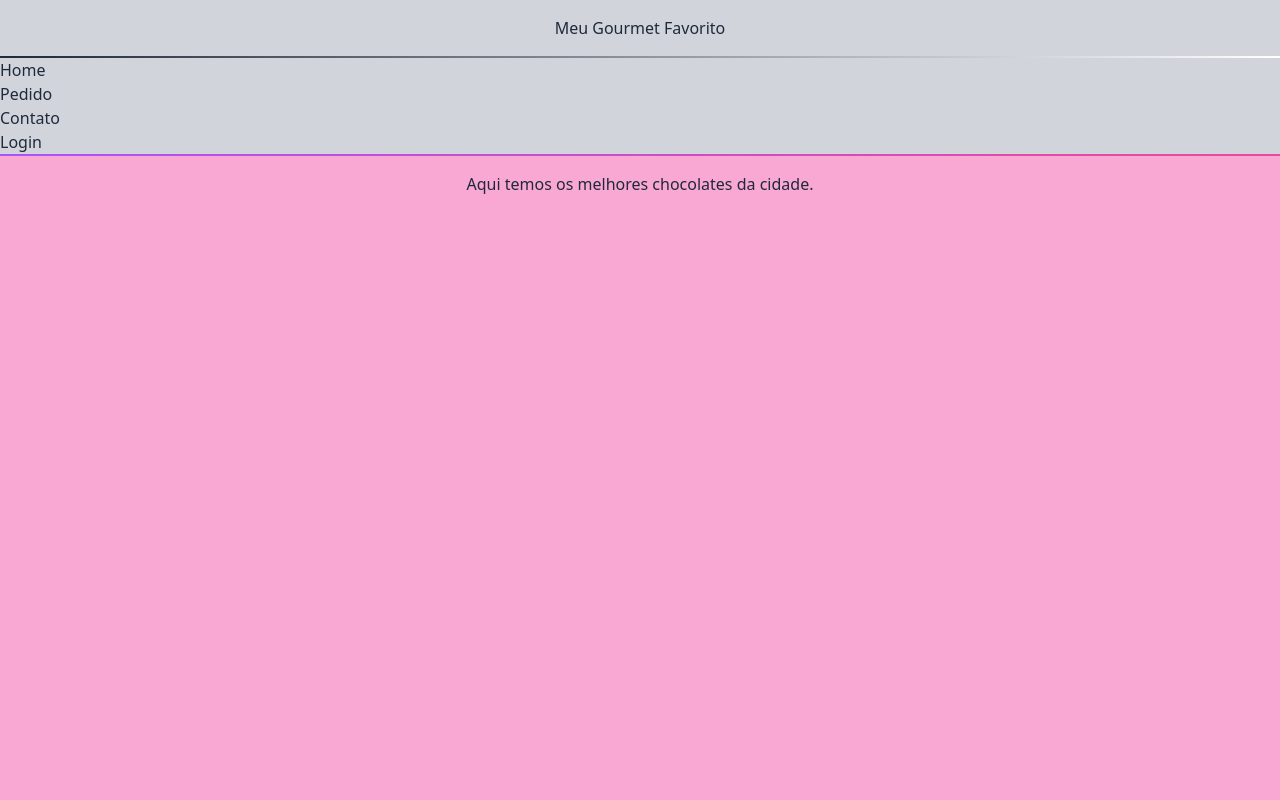
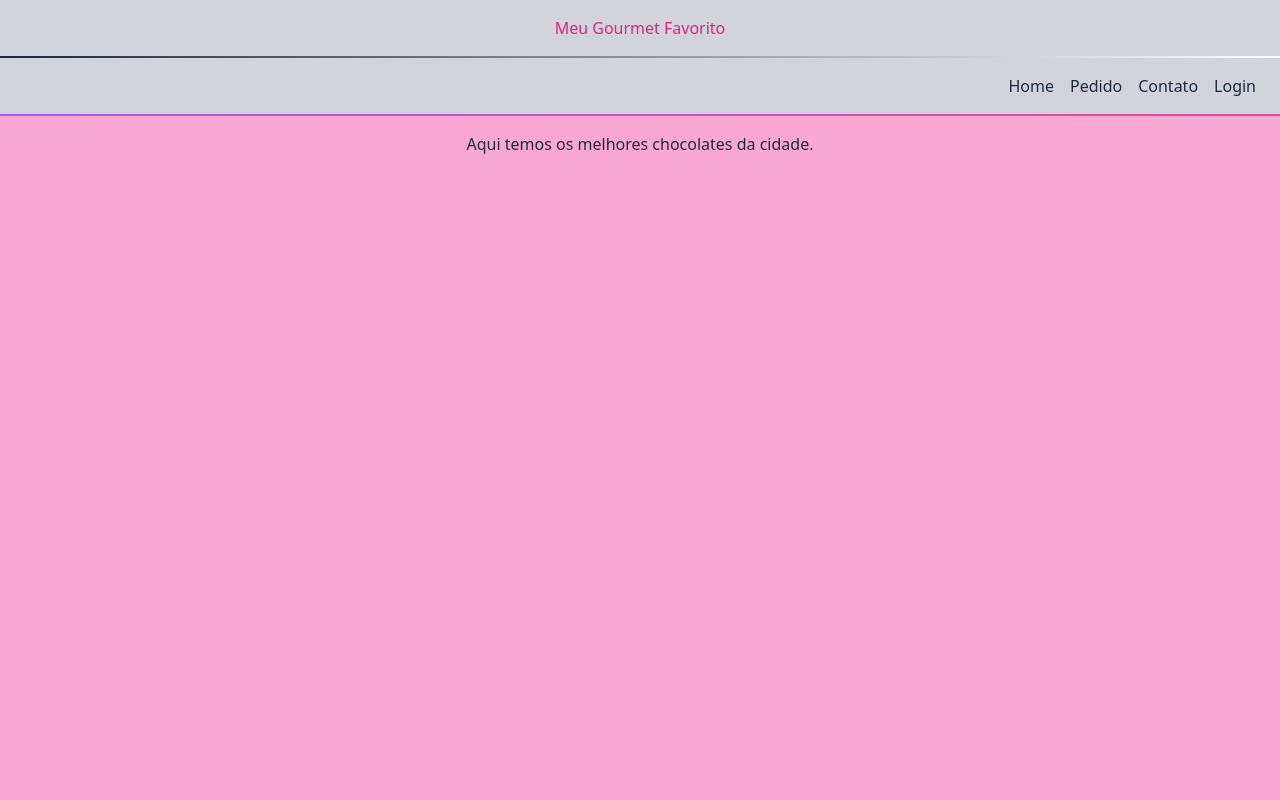
Before and after one commit to Igor-Cruz/MeuGourmetFavorito, a Next.js app: page / in a window 1280 px wide. Shown: the top 800 px of the page. Built offline with nearby package versions, Linux system fonts and the light colour scheme.

Commit message:
Navbar finalizado

```diff
--- a/components/Footer/index.tsx
+++ b/components/Footer/index.tsx
@@ -2,7 +2,7 @@ export default function Footer() {
   return (
     <footer className=' bg-gray-300 text-slate-800 '>
       <div >
-        <h1 className='text-center p-4 hover:text-pink-700'><a href='https://www.linkedin.com/in/igor-cruz-ti/' target="_blank">Desenvolvido no curso DevPleno por:Igor Cruz</a> </h1>
+        <h1 className='text-center p-4 hover:text-pink-700'><a href='https://www.linkedin.com/in/igor-cruz-ti/' target="_blank">Desenvolvido no curso DevPleno por: Igor Cruz</a> </h1>
       </div>
     </footer>
   )
--- a/components/Header/index.tsx
+++ b/components/Header/index.tsx
@@ -1,8 +1,8 @@
 export default function Header() {
   return (
 
-    <header className=' bg-gray-300 '>
-      <h1 className=' text-center p-4 text-slate-800'>Meu Gourmet Favorito</h1>
+    <header className=' bg-gray-300  '>
+      <h1 className=' text-center p-4 text-pink-600'>Meu Gourmet Favorito</h1>
     </header>
 
 
--- a/components/Navbar/index.tsx
+++ b/components/Navbar/index.tsx
@@ -2,22 +2,22 @@ import Link from "next/link"
 
 export default function Navbar() {
   return (
-    <nav className='bg-gray-300 text-slate-800 '>
-      <ul >
+    <nav className='bg-gray-300 text-slate-800'>
+      <ul className=" p-4 text-end">
 
-        <li className="hover:text-pink-700">
+        <li className="hover:text-pink-700  list-none inline px-2">
           <Link href='#Home'>Home</Link>
         </li>
 
-        <li className="hover:text-pink-700">
+        <li className="hover:text-pink-700  list-none inline  px-2">
           <Link href='#Pedido'>Pedido</Link>
         </li>
 
-        <li className="hover:text-pink-700">
+        <li className="hover:text-pink-700  list-none inline  px-2">
           <Link href='#Contato'>Contato</Link>
         </li>
 
-        <li className="hover:text-pink-700">
+        <li className="hover:text-pink-700  list-none inline  px-2">
           <a href="login.tsx" target="_blank">Login</a>
         </li>
 
```
